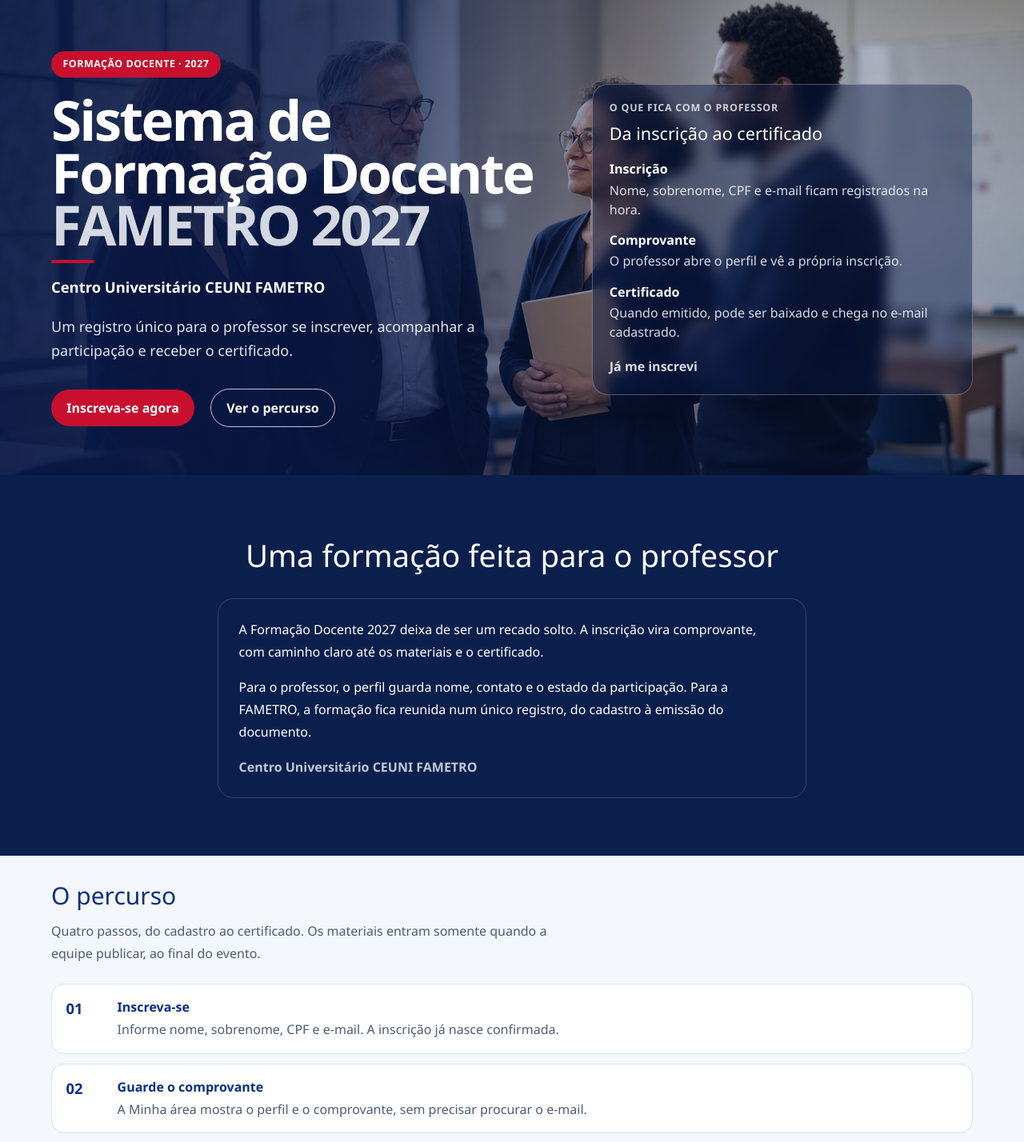
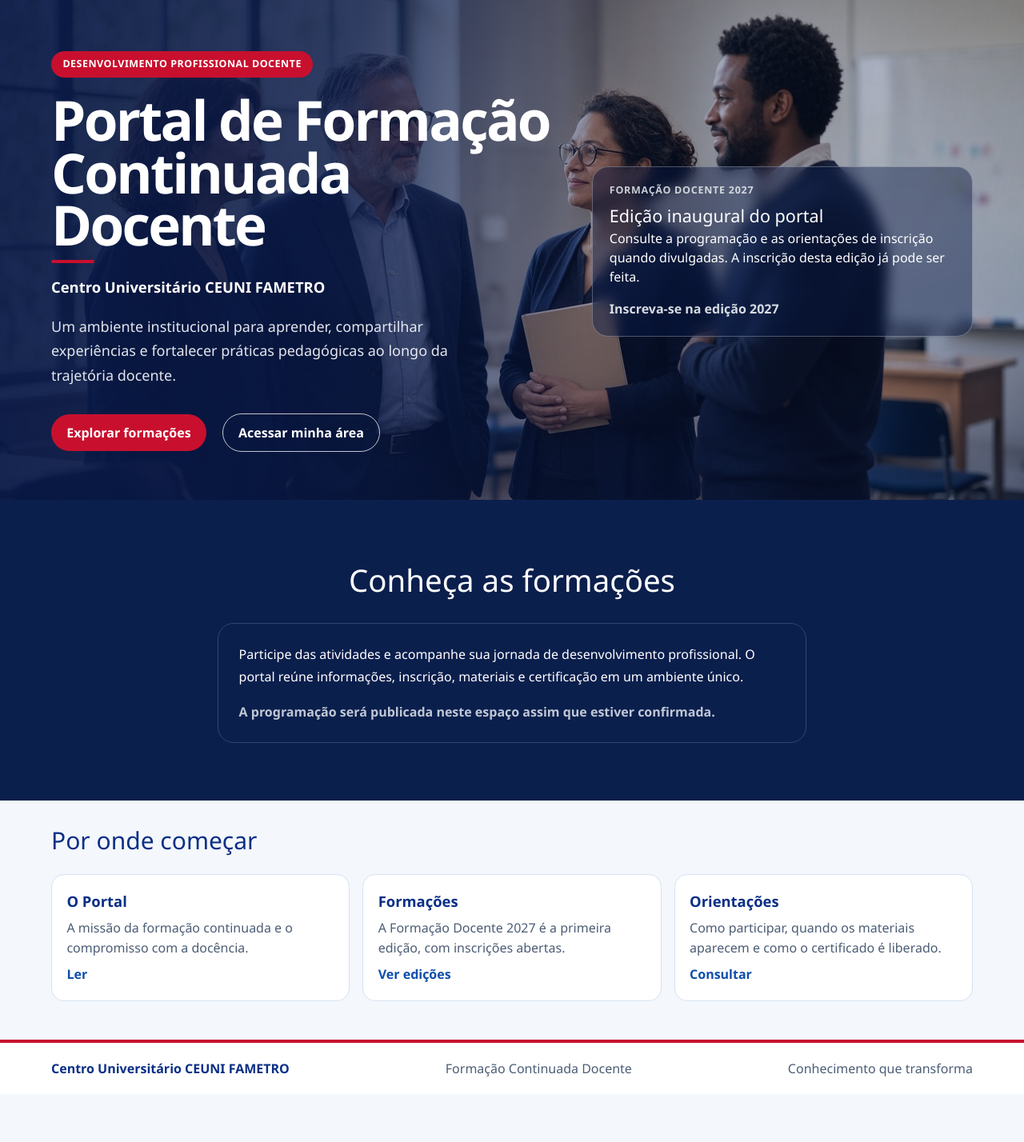
Before and after one commit to alexsandsouza/portal-ia-docente-fametro-2027, a Next.js app: page / in a window 1280 px wide. Shown: the part 93-1521 px from the top of the page at 80% size. After the commit the page ends 1461 px from the top, so only its background shows below. Built offline with nearby package versions, Linux system fonts and the light colour scheme.

Commit message:
feat: open the continuing-education portal around the 2027 edition
Public pages now introduce the portal, the first formation, an honest empty program, and the participation guidance without invented dates or people.

```diff
--- a/app/conta/page.tsx
+++ b/app/conta/page.tsx
@@ -19,9 +19,9 @@ export default async function ContaPage({
   if (!record?.enrollment) {
     return (
       <main className="page">
-        <h1 className="text-4xl">Minha área</h1>
+        <h1 className="text-4xl">Minha jornada docente</h1>
         <p className="mt-4 max-w-xl leading-7 text-[var(--fametro-muted)]">
-          Faça a inscrição ou abra o vínculo enviado ao seu e-mail para ver o perfil e o comprovante.
+          Acompanhe suas inscrições, materiais disponíveis e certificados emitidos. Faça a inscrição ou abra o vínculo enviado ao seu e-mail.
         </p>
         <p className="mt-6">
           <Link className="button-link" href="/inscricao">Fazer inscrição</Link>
@@ -32,7 +32,10 @@ export default async function ContaPage({
   const cpf = record.participant.cpf ? maskCpf(record.participant.cpf) : "Não informado";
   return (
     <main className="page">
-      <h1 className="text-4xl">Minha área</h1>
+      <h1 className="text-4xl">Minha jornada docente</h1>
+      <p className="mt-3 max-w-2xl leading-7 text-[var(--fametro-muted)]">
+        Acompanhe suas inscrições, registros de participação, materiais disponíveis e certificados emitidos.
+      </p>
       <section className="inscricao-card mt-8 max-w-xl">
         <h2>Perfil</h2>
         <dl className="profile-list">
--- /dev/null
+++ b/app/formacoes/page.tsx
@@ -0,0 +1,23 @@
+import Link from "next/link";
+import { messages } from "@/lib/messages/pt-br";
+
+export default function FormacoesPage() {
+  return (
+    <main className="page">
+      <p className="hero-kicker">Formações</p>
+      <h1 className="mt-5 text-4xl">Edições</h1>
+      <p className="mt-3 max-w-2xl leading-7 text-[var(--fametro-muted)]">
+        Cada edição reúne a própria inscrição. As atividades de cada edição aparecem na programação, quando forem confirmadas.
+      </p>
+      <article className="goal-card mt-8 max-w-xl">
+        <p className="hero-kicker">Inscrições abertas</p>
+        <h2 className="mt-4 text-2xl">{messages.formation}</h2>
+        <p className="mt-3 leading-7 text-[var(--fametro-muted)]">Edição inaugural do portal. Período, modalidade e vagas serão informados quando a instituição confirmar.</p>
+        <p className="mt-4 flex flex-wrap gap-4">
+          <Link href="/inscricao">Inscreva-se</Link>
+          <Link href="/programacao">Ver programação</Link>
+        </p>
+      </article>
+    </main>
+  );
+}
--- /dev/null
+++ b/app/o-portal/page.tsx
@@ -0,0 +1,44 @@
+import { messages } from "@/lib/messages/pt-br";
+
+const axes = [
+  "Inovação pedagógica e metodologias de aprendizagem.",
+  "Tecnologias digitais e inteligência artificial na educação.",
+  "Planejamento, avaliação e acompanhamento da aprendizagem.",
+  "Inclusão, acessibilidade e diversidade educacional.",
+  "Pesquisa, extensão e desenvolvimento da prática docente.",
+];
+
+export default function PortalPage() {
+  return (
+    <main className="page">
+      <p className="hero-kicker">O Portal</p>
+      <h1 className="mt-5 max-w-3xl text-4xl">Formação contínua para uma educação em transformação</h1>
+      <p className="mt-5 max-w-3xl text-lg leading-8 text-[var(--fametro-muted)]">
+        O {messages.institution} reúne neste portal suas ações de formação continuada docente. A iniciativa busca apoiar a atualização profissional, o diálogo entre pares e a adoção responsável de práticas pedagógicas e tecnologias educacionais, contribuindo para a qualidade das experiências de ensino e aprendizagem.
+      </p>
+      <section className="mt-12 max-w-3xl">
+        <h2 className="text-2xl">Missão do portal</h2>
+        <p className="mt-3 leading-7 text-[var(--fametro-muted)]">
+          Facilitar o acesso a oportunidades de desenvolvimento docente, organizando informações, participação, materiais e certificação em um ambiente único.
+        </p>
+      </section>
+      <section className="mt-10 max-w-3xl">
+        <h2 className="text-2xl">Compromisso</h2>
+        <p className="mt-3 leading-7 text-[var(--fametro-muted)]">
+          Valorizar a docência, a inovação pedagógica, a inclusão, a ética e a melhoria contínua.
+        </p>
+      </section>
+      <section className="mt-10 max-w-3xl">
+        <h2 className="text-2xl">Eixos em proposta</h2>
+        <p className="mt-3 leading-7 text-[var(--fametro-muted)]">
+          Estes eixos ainda dependem de aprovação institucional. Eles não são a programação da edição.
+        </p>
+        <ul className="objective-list">
+          {axes.map((axis) => (
+            <li key={axis}>{axis}</li>
+          ))}
+        </ul>
+      </section>
+    </main>
+  );
+}
--- /dev/null
+++ b/app/orientacoes/page.tsx
@@ -0,0 +1,42 @@
+import Link from "next/link";
+
+const steps = [
+  "Entre no portal com o acesso enviado ao seu e-mail.",
+  "Consulte a formação e as regras de participação.",
+  "Faça sua inscrição, quando disponível.",
+  "Acompanhe sua situação e os comunicados oficiais.",
+  "Consulte materiais e certificados após liberação.",
+];
+
+export default function OrientacoesPage() {
+  return (
+    <main className="page">
+      <p className="hero-kicker">Orientações</p>
+      <h1 className="mt-5 text-4xl">Como participar</h1>
+      <ol className="path-list max-w-3xl">
+        {steps.map((step, index) => (
+          <li key={step}>
+            <span>{String(index + 1).padStart(2, "0")}</span>
+            <p>{step}</p>
+          </li>
+        ))}
+      </ol>
+      <section className="mt-12 max-w-3xl">
+        <h2 className="text-2xl">Certificados</h2>
+        <p className="mt-3 leading-7 text-[var(--fametro-muted)]">
+          A emissão depende do atendimento aos critérios definidos pela organização para cada ação formativa. A disponibilidade será informada na área do participante. O certificado estará disponível após a conclusão das verificações previstas para esta atividade.
+        </p>
+      </section>
+      <section className="mt-10 max-w-3xl">
+        <h2 className="text-2xl">Materiais</h2>
+        <p className="mt-3 leading-7 text-[var(--fametro-muted)]">
+          Recursos publicados pela equipe responsável, observadas as permissões de acesso e os direitos de uso. Os materiais da Formação Docente 2027 serão liberados ao final do evento.
+        </p>
+      </section>
+      <p className="mt-8 flex flex-wrap gap-4">
+        <Link className="button-link" href="/inscricao">Inscreva-se</Link>
+        <Link href="/conta">Minha área</Link>
+      </p>
+    </main>
+  );
+}
--- a/app/page.tsx
+++ b/app/page.tsx
@@ -1,18 +1,5 @@
 import Link from "next/link";
 import { messages } from "@/lib/messages/pt-br";
-
-const facts = [
-  ["Inscrição", "Nome, sobrenome, CPF e e-mail ficam registrados na hora."],
-  ["Comprovante", "O professor abre o perfil e vê a própria inscrição."],
-  ["Certificado", "Quando emitido, pode ser baixado e chega no e-mail cadastrado."],
-];
-
-const steps = [
-  ["01", "Inscreva-se", "Informe nome, sobrenome, CPF e e-mail. A inscrição já nasce confirmada."],
-  ["02", "Guarde o comprovante", "A Minha área mostra o perfil e o comprovante, sem precisar procurar o e-mail."],
-  ["03", "Acesse os materiais", "Eles aparecem ao final do evento, quando a equipe publicar."],
-  ["04", "Receba o certificado", "O documento fica disponível para baixar e é enviado ao e-mail da inscrição."],
-];
 
 export default function HomePage() {
   return (
@@ -21,89 +8,60 @@ export default function HomePage() {
         <img src="/professores-hero.jpg" alt="" />
         <div className="home-hero-copy">
           <div>
-            <p className="hero-kicker">Formação docente · 2027</p>
-            <h1 className="mt-5">
-              Sistema de
-              <br />
-              Formação Docente
-              <br />
-              <span>FAMETRO 2027</span>
-            </h1>
+            <p className="hero-kicker">Desenvolvimento profissional docente</p>
+            <h1 className="mt-5">Portal de Formação Continuada Docente</h1>
             <p className="home-hero-place">{messages.institution}</p>
             <p className="home-hero-lead">
-              Um registro único para o professor se inscrever, acompanhar a participação e receber o certificado.
+              Um ambiente institucional para aprender, compartilhar experiências e fortalecer práticas pedagógicas ao longo da trajetória docente.
             </p>
             <p className="home-hero-actions">
-              <Link className="button-link" href="/inscricao">Inscreva-se agora</Link>
-              <Link className="button-link ghost" href="#percurso">Ver o percurso</Link>
+              <Link className="button-link" href="/formacoes">Explorar formações</Link>
+              <Link className="button-link ghost" href="/conta">Acessar minha área</Link>
             </p>
           </div>
           <aside className="hero-facts">
-            <p className="hero-facts-kicker">O que fica com o professor</p>
-            <h2>Da inscrição ao certificado</h2>
-            <ul>
-              {facts.map(([title, text]) => (
-                <li key={title}>
-                  <strong>{title}</strong>
-                  <span>{text}</span>
-                </li>
-              ))}
-            </ul>
-            <Link href="/conta">Já me inscrevi</Link>
+            <p className="hero-facts-kicker">{messages.formation}</p>
+            <h2>Edição inaugural do portal</h2>
+            <p>Consulte a programação e as orientações de inscrição quando divulgadas. A inscrição desta edição já pode ser feita.</p>
+            <p className="mt-4">
+              <Link href="/inscricao">Inscreva-se na edição 2027</Link>
+            </p>
           </aside>
         </div>
       </section>
 
       <section className="story-band">
-        <h2>Uma formação feita para o professor</h2>
+        <h2>Conheça as formações</h2>
         <div className="story-card">
           <p>
-            A Formação Docente 2027 deixa de ser um recado solto. A inscrição vira comprovante, com caminho claro até os materiais e o certificado.
+            Participe das atividades e acompanhe sua jornada de desenvolvimento profissional. O portal reúne informações, inscrição, materiais e certificação em um ambiente único.
           </p>
-          <p>
-            Para o professor, o perfil guarda nome, contato e o estado da participação. Para a FAMETRO, a formação fica reunida num único registro, do cadastro à emissão do documento.
-          </p>
-          <p className="story-place">{messages.institution}</p>
+          <p className="story-place">A programação será publicada neste espaço assim que estiver confirmada.</p>
         </div>
       </section>
 
       <div className="page">
-        <section id="percurso">
-          <h2 className="text-3xl">O percurso</h2>
-          <p className="mt-3 max-w-2xl leading-7 text-[var(--fametro-muted)]">
-            Quatro passos, do cadastro ao certificado. Os materiais entram somente quando a equipe publicar, ao final do evento.
-          </p>
-          <ol className="path-list">
-            {steps.map(([index, title, text]) => (
-              <li key={index}>
-                <span>{index}</span>
-                <div>
-                  <strong>{title}</strong>
-                  <p>{text}</p>
-                </div>
-              </li>
-            ))}
-          </ol>
-        </section>
-
-        <section className="mt-16">
-          <h2 className="text-3xl">O que o sistema faz</h2>
+        <section>
+          <h2 className="text-3xl">Por onde começar</h2>
           <div className="goal-grid">
-            {facts.map(([title, text]) => (
-              <article key={title} className="goal-card">
-                <strong>{title}</strong>
-                <p>{text}</p>
-              </article>
-            ))}
+            <article className="goal-card">
+              <strong>O Portal</strong>
+              <p>A missão da formação continuada e o compromisso com a docência.</p>
+              <p className="mt-3"><Link href="/o-portal">Ler</Link></p>
+            </article>
+            <article className="goal-card">
+              <strong>Formações</strong>
+              <p>A Formação Docente 2027 é a primeira edição, com inscrições abertas.</p>
+              <p className="mt-3"><Link href="/formacoes">Ver edições</Link></p>
+            </article>
+            <article className="goal-card">
+              <strong>Orientações</strong>
+              <p>Como participar, quando os materiais aparecem e como o certificado é liberado.</p>
+              <p className="mt-3"><Link href="/orientacoes">Consultar</Link></p>
+            </article>
           </div>
         </section>
       </div>
-
-      <section className="closing">
-        <h2>Garanta sua inscrição</h2>
-        <p>Nome, sobrenome, CPF e e-mail. Em seguida, o comprovante fica na sua área.</p>
-        <Link className="button-link" href="/inscricao">Inscreva-se</Link>
-      </section>
     </main>
   );
 }
--- /dev/null
+++ b/app/programacao/page.tsx
@@ -0,0 +1,12 @@
+export default function ProgramacaoPage() {
+  return (
+    <main className="page">
+      <p className="hero-kicker">Programação</p>
+      <h1 className="mt-5 text-4xl">Atividades confirmadas</h1>
+      <p className="mt-5 max-w-2xl text-lg leading-8">A programação será publicada neste espaço assim que estiver confirmada.</p>
+      <p className="mt-4 max-w-2xl leading-7 text-[var(--fametro-muted)]">
+        Quando houver atividades, esta página mostrará data, horário no fuso de Manaus, local ou link, modalidade, responsável e estado. Nada disso será exibido antes da confirmação.
+      </p>
+    </main>
+  );
+}
--- a/components/site-footer.tsx
+++ b/components/site-footer.tsx
@@ -5,6 +5,7 @@ export function SiteFooter() {
     <footer className="site-footer">
       <div className="mx-auto flex w-[min(72rem,calc(100%-2rem))] flex-wrap items-center justify-between gap-3 py-5">
         <p className="font-semibold text-[var(--fametro-navy)]">{messages.institution}</p>
+        <p>Formação Continuada Docente</p>
         <p>Conhecimento que transforma</p>
       </div>
     </footer>
--- a/components/site-header.tsx
+++ b/components/site-header.tsx
@@ -4,7 +4,10 @@ import { messages } from "@/lib/messages/pt-br";
 
 const sections = [
   ["/", "Início"],
-  ["/inscricao", "Inscrição"],
+  ["/o-portal", "O Portal"],
+  ["/formacoes", "Formações"],
+  ["/programacao", "Programação"],
+  ["/orientacoes", "Orientações"],
 ];
 
 export function SiteHeader() {
--- a/lib/messages/pt-br.ts
+++ b/lib/messages/pt-br.ts
@@ -2,7 +2,7 @@ export const messages = {
   formation: "Formação Docente 2027",
   institution: "Centro Universitário CEUNI FAMETRO",
   skip: "Pular para o conteúdo",
-  homeTitle: "Sistema de Formação Docente FAMETRO 2027",
+  homeTitle: "Portal de Formação Continuada Docente | CEUNI FAMETRO",
   cpfInvalid: "Informe um CPF válido.",
   duplicateCpf: "este CPF já possui inscrição",
   localMode:
```
